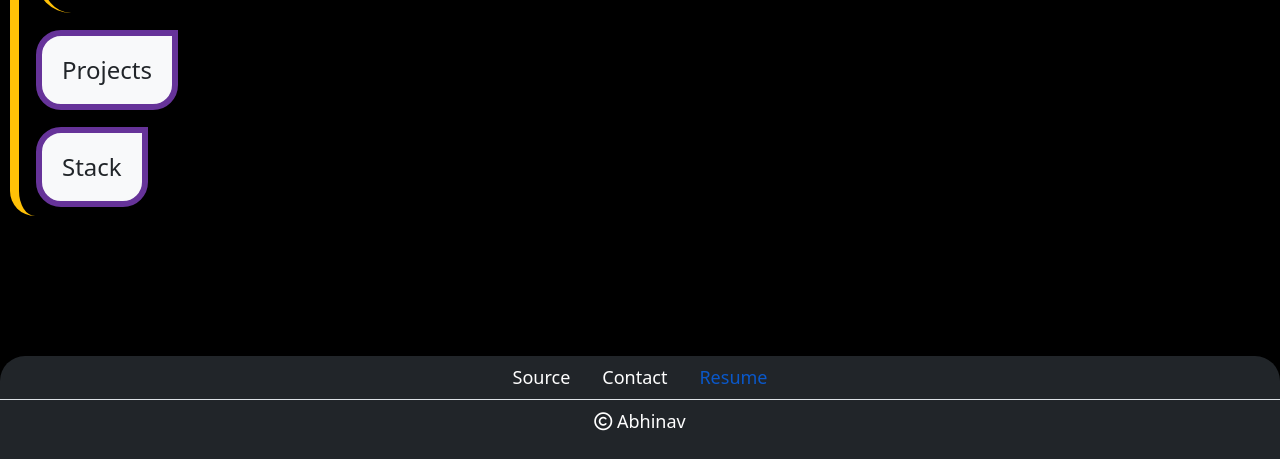
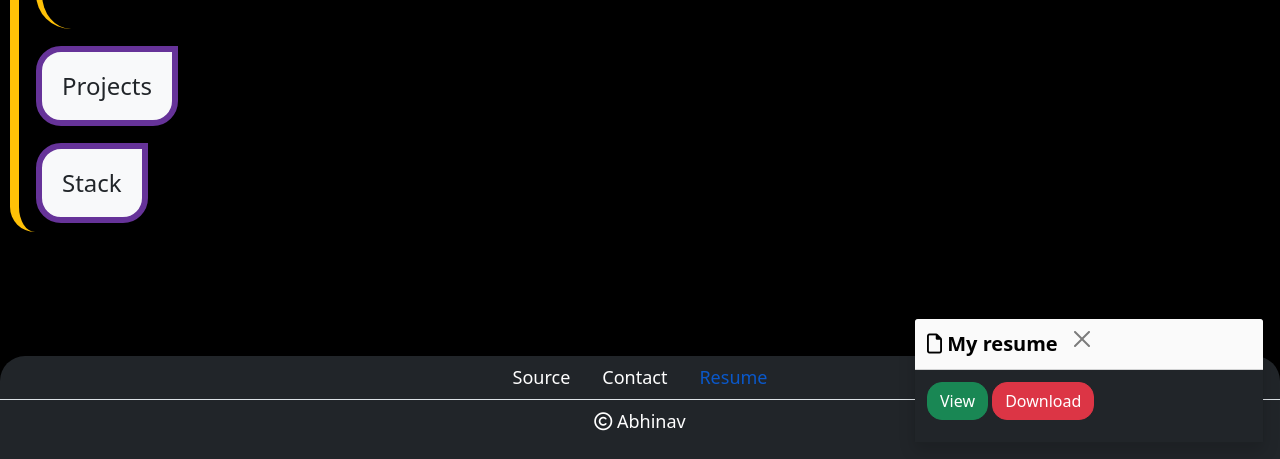
Before and after one commit to blacksmithop/Portfolio, a plain HTML site: page public/index.html in a window 1280 px wide. Both pictures are taken after a click on the link "Resume". Shown: the part 341-800 px from the top of the page. Drawn offline with Linux system fonts and the light colour scheme.

Commit message:
Resume toast, download/view

```diff
--- a/public/css/custom/footer.css
+++ b/public/css/custom/footer.css
@@ -36,3 +36,9 @@ footer {
     content: "\f0c8";
     font-weight: 400;
 }
+
+.resume::before {
+    font-family: "Font Awesome 5 Free";
+    content: "\f15b";
+    font-weight: 400;
+}
--- a/public/index.html
+++ b/public/index.html
@@ -29,6 +29,8 @@
     <link href="./css/custom/main.css" rel="stylesheet">
     <!--navbar-->
     <link href="./css/custom/navbar.css" rel="stylesheet">
+    <!--avatar-->
+    <link href="./css/custom/avatar.css" rel="stylesheet">
     <!--cards-->
     <link href="./css/custom/cards.css" rel="stylesheet">
     <!--accordion-->
@@ -85,25 +87,23 @@
                 </ul>
                 <form class="row g-3">
                     <div class="col-auto">
-                        <div class="nav-item dropdown dropstart text-end">
-                            <a href="#" id="dropdownAvatar" data-bs-toggle="dropdown" aria-expanded="false">
+                        <div class="nav-item dropdown text-end">
+                            <figure id="dropdownAvatar" data-bs-toggle="dropdown" aria-expanded="false">
                                 <img src="./assets/img/avatar.svg" alt="blaksmithop" width="60" height="60"
                                     class="rounded-circle bg-white">
-                            </a>
-                            <ul class="dropdown-menu dropdown-menu-dark text-small" aria-labelledby="dropdownAvatar">
-                                <li>
-                                    <a class="dropdown-item" target="_blank" href="https://angstycoder101.medium.com/">
+                            </figure>
+                            <ul class="dropdown-menu dropdown-menu-start dropdown-menu-sm-end dropdown-menu-dark text-small"
+                                aria-labelledby="dropdownAvatar">
+                                <li><a class="dropdown-item" target="_blank" href="https://angstycoder101.medium.com/">
                                         Medium <i class="fa-brands fa-medium"></i>
                                     </a>
                                 </li>
-                                <li>
-                                    <a class="dropdown-item" target="_blank"
+                                <li><a class="dropdown-item" target="_blank"
                                         href="https://www.codewars.com/users/blacksmithop"> Codewars <i
                                             class="fa-solid fa-code"></i>
                                     </a>
                                 </li>
-                                <li>
-                                    <a class="dropdown-item" target="_blank" href="https://codepen.io/blacksmithop">
+                                <li><a class="dropdown-item" target="_blank" href="https://codepen.io/blacksmithop">
                                         Codepen <i class="fa-brands fa-codepen"></i>
                                     </a>
                                 </li>
@@ -507,19 +507,36 @@
                 </div>
             </li>
         </ul>
-
     </div>
 
     <!--footer-->
     <footer class="fixed-bottom bg-dark text-light">
+
+        <!--toast-->
+        <div class="position-fixed bottom-0 end-0 p-3" style="z-index: 11">
+            <div id="resumeToast" class="toast" role="alert" aria-live="assertive" aria-atomic="true">
+                <div class="toast-header text-black fs-5 mx-auto">
+                    <strong class="icon resume"> My resume</strong>
+                    <button type="button" class="btn btn-close" data-bs-dismiss="toast" aria-label="Close"></button>
+                </div>
+                <div class="toast-body bg-dark fs-6">
+                    <a href="./assets/doc/Resume_AbhinavKM.pdf" target="_blank" type="button"
+                        class="btn btn-success text-white">View</a>
+                    <a href="./assets/doc/Resume_AbhinavKM.pdf" download="Resume_AbhinavKM.pdf" type="button"
+                        target="_blank" type="button" class="btn btn-danger text-white">Download</a>
+                </div>
+            </div>
+        </div>
+
         <ul class="nav justify-content-center border-bottom">
             <li class="nav-item"><a href="https://github.com/blacksmithop/Portfolio" target="_blank"
                     class="nav-link">Source</a></li>
             <li class="nav-item"><a href="#" class="nav-link">Contact</a></li>
-            <li class="nav-item"><a href="#" class="nav-link">Resume</a></li>
+            <li class="nav-item"><a href="#" class="nav-link" id="resumeToastBtn">Resume</a></li>
         </ul>
         <p class="icon copyright text-center nav-link"> Abhinav</p>
     </footer>
+
     <!--modals-->
     <div class="modal fade mx-auto" id="catalogueModal" tabindex="-1" aria-hidden="true">
         <div class="modal-dialog">
--- a/public/js/custom/index.js
+++ b/public/js/custom/index.js
@@ -2,7 +2,9 @@
 document.addEventListener("DOMContentLoaded", function () {
     const toggleBtn = document.querySelector(".darkmode");
     toggleBtn.addEventListener("click", toggleDarkMode);
+
     toggleDarkMode();
+    enableToasts();
 
     const cardDivs = document.querySelectorAll('.close-icon');
     cardDivs.forEach(el => el.addEventListener('click', closeCard));
@@ -14,6 +16,18 @@ document.addEventListener("DOMContentLoaded", function () {
     })
     console.log(tooltipList)
 });
+
+enableToasts = function () {
+    var toastTrigger = document.getElementById('resumeToastBtn')
+    var toastLiveExample = document.getElementById('resumeToast')
+    if (toastTrigger) {
+        toastTrigger.addEventListener('click', function () {
+            var toast = new bootstrap.Toast(toastLiveExample)
+
+            toast.show()
+        })
+    }
+}
 
 toggleDarkMode = function () {
     let displayMode = document.querySelector(".darkmode").children;
@@ -29,7 +43,7 @@ toggleDarkMode = function () {
         toggleTextColor(e);
     });
     // buttons
-    document.querySelectorAll(".btn").forEach((e) => {
+    document.querySelectorAll(".card-footer> .btn").forEach((e) => {
         toggleClass(['btn-light', 'btn-dark'], e);
         toggleTextColor(e);
     });
```
Also changed, not shown: public/css/custom/avatar.css (added), readme.md, 1 other file.
